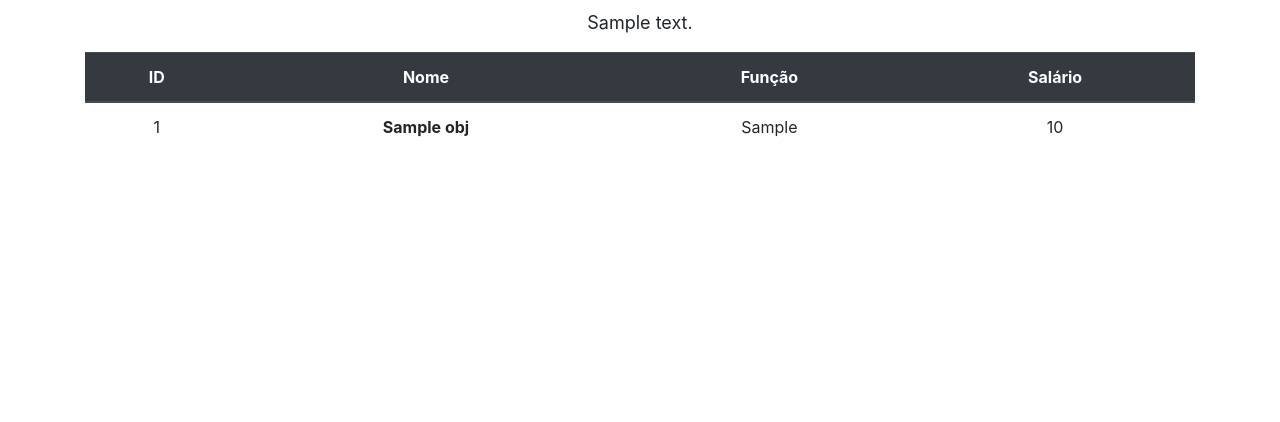
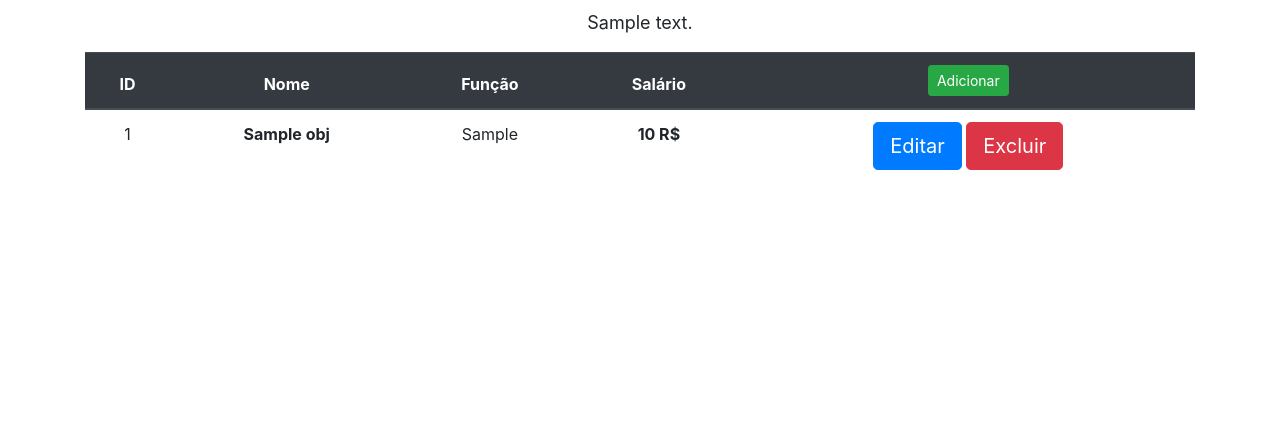
Before and after one commit to Jeremias333/pythonweb, a Django app: template initial/blog/funcionarios/templates/funcionarios/index.html in a window 1280 px wide. Shown: the part 363-785 px from the top of the page. Run offline with Django 3.2, Linux system fonts and the light colour scheme; the template is opened without the code that fills it: most values are stand-ins (such as "Sample title", 1, 10 or a date in 2020); some libraries are stand-ins or nearby versions.

Commit message:
Adicionado botões de gerenciamento de um funcionário.

```diff
--- a/initial/blog/funcionarios/templates/funcionarios/index.html
+++ b/initial/blog/funcionarios/templates/funcionarios/index.html
@@ -26,6 +26,7 @@
 				    <th scope="col">Nome</th>
 				    <th scope="col">Função</th>
 				    <th scope="col">Salário</th>
+				    <th><a href="./adicionar" class="btn btn-success btn-sm">Adicionar</a></th>
 			  	</tr>
 		  	</thead>
 		{% for obj in lista %}
@@ -34,7 +35,11 @@
 				    <td scope="row">{{ obj.get_id }}</td>
 				    <td><b>{{ obj.get_name }}</b></td>
 				    <td>{{ obj.get_function }}</td>
-				    <td>{{ obj.get_salary }}</td>
+				    <td><b>{{ obj.get_salary }} R$</b></td>
+				    <td>
+					    <a href="./edite/?id={{obj.get_id}}" class="btn btn-primary btn-lg">Editar</a>
+					    <a href="./delete/?id={{obj.get_id}}" class="btn btn-danger btn-lg">Excluir</a>
+					</td>
 			  	</tr>
 			</tbody>
 		{% endfor %}
```
